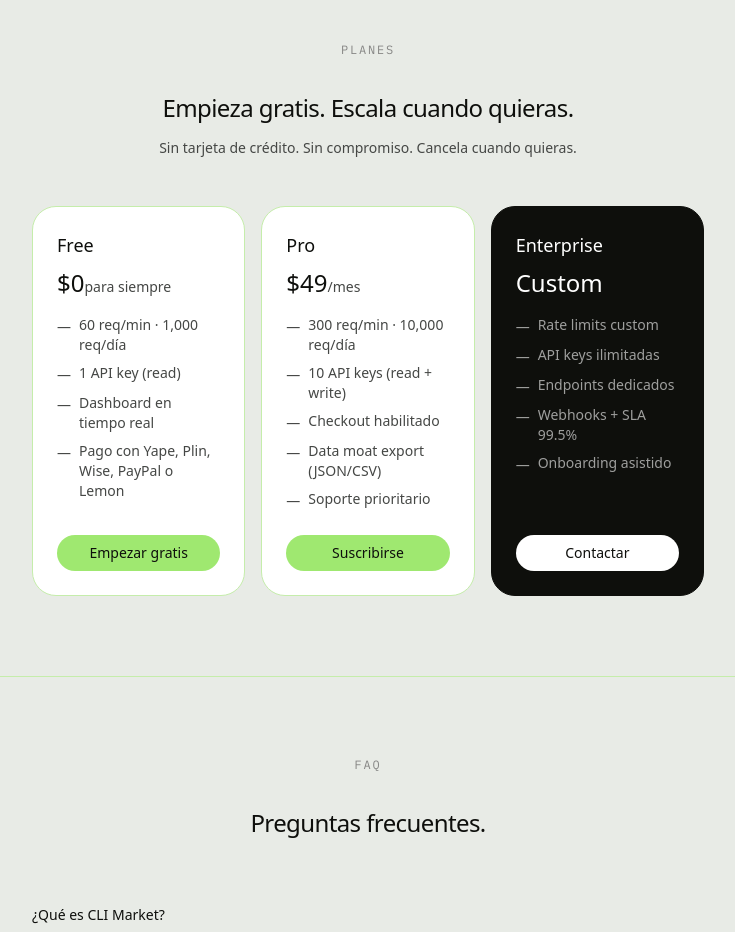
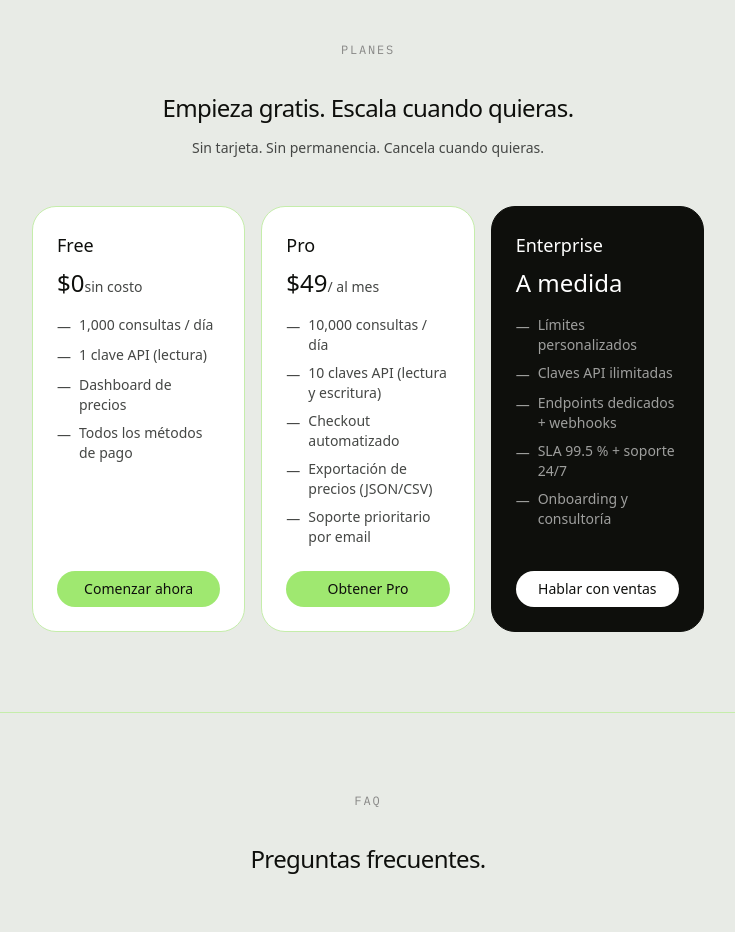
Before and after one commit to Treevu-ai/cli-market-world, a Next.js app in the folder landing/: page / in a window 1280 px wide. Shown: the part 5980-6912 px from the top of the page, without its empty margins (272-1007 px from the left). Built offline with nearby package versions, Linux system fonts and the light colour scheme.

Commit message:
fix: Pricing phrasing improved — natural Spanish (sin costo, al mes, a medida), polished feature descriptions, better CTAs (Comenzar ahora, Obtener Pro, Hablar con ventas)

```diff
--- a/landing/components/Pricing.tsx
+++ b/landing/components/Pricing.tsx
@@ -3,22 +3,22 @@ import { useLang } from "@/lib/LanguageContext";
 
 const tiers = [
   {
-    name: "Free", price: "$0", period_es: "para siempre", period_en: "forever",
-    f_es: ["60 req/min · 1,000 req/día", "1 API key (read)", "Dashboard en tiempo real", "Pago con Yape, Plin, Wise, PayPal o Lemon"],
-    f_en: ["60 req/min · 1,000 req/day", "1 API key (read)", "Live dashboard", "Pay with Yape, Plin, Wise, PayPal or Lemon"],
-    cta_es: "Empezar gratis", cta_en: "Start free", dark: false,
+    name: "Free", price: "$0", period_es: "sin costo", period_en: "no cost",
+    f_es: ["1,000 consultas / día", "1 clave API (lectura)", "Dashboard de precios", "Todos los métodos de pago"],
+    f_en: ["1,000 requests / day", "1 API key (read-only)", "Live price dashboard", "All payment methods included"],
+    cta_es: "Comenzar ahora", cta_en: "Start now", dark: false,
   },
   {
-    name: "Pro", price: "$49", period_es: "/mes", period_en: "/month",
-    f_es: ["300 req/min · 10,000 req/día", "10 API keys (read + write)", "Checkout habilitado", "Data moat export (JSON/CSV)", "Soporte prioritario"],
-    f_en: ["300 req/min · 10,000 req/day", "10 API keys (read + write)", "Checkout enabled", "Data moat export (JSON/CSV)", "Priority support"],
-    cta_es: "Suscribirse", cta_en: "Subscribe", dark: false,
+    name: "Pro", price: "$49", period_es: "/ al mes", period_en: "/ month",
+    f_es: ["10,000 consultas / día", "10 claves API (lectura y escritura)", "Checkout automatizado", "Exportación de precios (JSON/CSV)", "Soporte prioritario por email"],
+    f_en: ["10,000 requests / day", "10 API keys (read + write)", "Automated checkout", "Price data export (JSON/CSV)", "Priority email support"],
+    cta_es: "Obtener Pro", cta_en: "Get Pro", dark: false,
   },
   {
-    name: "Enterprise", price: "Custom", period_es: "", period_en: "",
-    f_es: ["Rate limits custom", "API keys ilimitadas", "Endpoints dedicados", "Webhooks + SLA 99.5%", "Onboarding asistido"],
-    f_en: ["Custom rate limits", "Unlimited API keys", "Dedicated endpoints", "Webhooks + SLA 99.5%", "Assisted onboarding"],
-    cta_es: "Contactar", cta_en: "Contact", dark: true,
+    name: "Enterprise", price: "A medida", period_es: "", period_en: "",
+    f_es: ["Límites personalizados", "Claves API ilimitadas", "Endpoints dedicados + webhooks", "SLA 99.5 % + soporte 24/7", "Onboarding y consultoría"],
+    f_en: ["Custom rate limits", "Unlimited API keys", "Dedicated endpoints + webhooks", "99.5% SLA + 24/7 support", "Onboarding and consulting"],
+    cta_es: "Hablar con ventas", cta_en: "Talk to sales", dark: true,
   },
 ];
 
@@ -36,7 +36,7 @@ export default function Pricing() {
           {isES ? "Empieza gratis.\nEscala cuando quieras." : "Start free.\nScale when ready."}
         </h2>
         <p className="text-sm text-[#454745] max-w-md mx-auto mb-12">
-          {isES ? "Sin tarjeta de crédito. Sin compromiso. Cancela cuando quieras." : "No credit card. No commitment. Cancel anytime."}
+          {isES ? "Sin tarjeta. Sin permanencia. Cancela cuando quieras." : "No credit card. No lock-in. Cancel anytime."}
         </p>
 
         <div className="grid grid-cols-1 md:grid-cols-3 gap-4">
```
